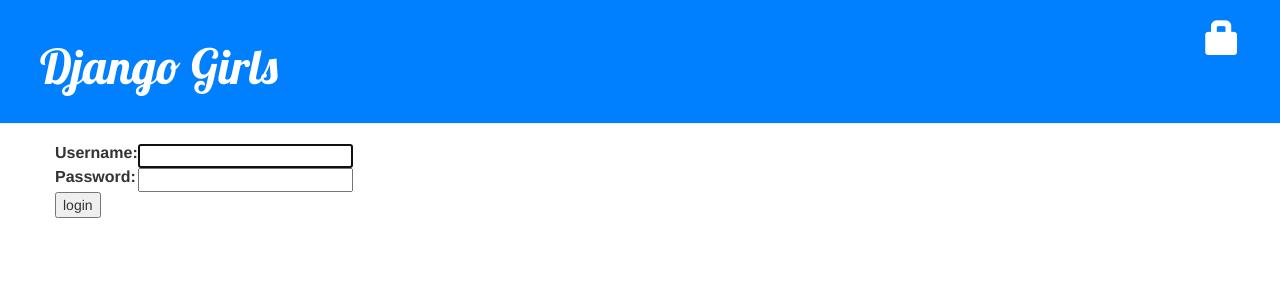
After one commit to anastazie/my-first-blog, a Django app: page /accounts/login/ in a window 1280 px wide. The commit adds this page. Shown: the top 300 px of the page. Run offline with Django 3.2, Linux system fonts and the light colour scheme; some libraries are stand-ins or nearby versions.

Commit message:
Login and logout functions added.

```diff
--- a/blog/templates/blog/base.html
+++ b/blog/templates/blog/base.html
@@ -10,9 +10,14 @@
         </head>
         <body>
                 <div class="page-header">
-        	<a href="{% url 'blog.views.post_new' %}" class="top-menu"><span class="glyphicon glyphicon-plus"></span></a>
-		<a href="{% url 'post_draft_list' %}" class="top-menu"><span class="glyphicon glyphicon-edit"></span></a>
-		<h1><a href="/">Django Girls Blog</a></h1>
+        		{% if user.is_authenticated %}
+            		<a href="{% url 'post_new' %}" class="top-menu"><span class="glyphicon glyphicon-plus"></span></a>
+            		<a href="{% url 'post_draft_list' %}" class="top-menu"><span class="glyphicon glyphicon-edit"></span></a>
+			<p class="top-menu">Hello {{ user.username }}<small>(<a href="{% url 'django.contrib.auth.views.logout' %}">Log out</a>)</small></p>
+            		{% else %}
+            		<a href="{% url 'django.contrib.auth.views.login' %}" class="top-menu"><span class="glyphicon glyphicon-lock"></span></a>
+            		{% endif %}
+            		<h1><a href="{% url 'blog.views.post_list' %}">Django Girls</a></h1>
     		</div>
     		<div class="content container">
         		<div class="row">
--- /dev/null
+++ b/blog/templates/registration/login.html
@@ -0,0 +1,26 @@
+{% extends "blog/base.html" %}
+
+{% block content %}
+
+{% if form.errors %}
+<p>Your username and password didn't match. Please try again.</p>
+{% endif %}
+
+<form method="post" action="{% url 'django.contrib.auth.views.login' %}">
+{% csrf_token %}
+<table>
+<tr>
+    <td>{{ form.username.label_tag }}</td>
+    <td>{{ form.username }}</td>
+</tr>
+<tr>
+    <td>{{ form.password.label_tag }}</td>
+    <td>{{ form.password }}</td>
+</tr>
+</table>
+
+<input type="submit" value="login" />
+<input type="hidden" name="next" value="{{ next }}" />
+</form>
+
+{% endblock %}
--- a/blog/urls.py
+++ b/blog/urls.py
@@ -1,5 +1,8 @@
 from django.conf.urls import include, url
 from . import views
+from django.contrib import admin
+admin.autodiscover()
+
 urlpatterns = [
     url(r'^$', views.post_list),
     url(r'^post/(?P<pk>[0-9]+)/$', views.post_detail),
@@ -8,4 +11,6 @@ urlpatterns = [
     url(r'^drafts/$', views.post_draft_list, name='post_draft_list'),
     url(r'^post/(?P<pk>[0-9]+)/publish/$', views.post_publish, name='post_publish'),
     url(r'^post/(?P<pk>[0-9]+)/remove/$', views.post_remove, name='post_remove'),
+    url(r'^accounts/login/$', 'django.contrib.auth.views.login'),
+    url(r'^accounts/logout/$', 'django.contrib.auth.views.logout', {'next_page': '/'}),
 ]
--- a/blog/views.py
+++ b/blog/views.py
@@ -4,6 +4,7 @@ from .models import Post
 from django.shortcuts import render, get_object_or_404
 from .forms import PostForm
 from django.shortcuts import redirect
+from django.contrib.auth.decorators import login_required
 
 # Create your views here.
 def post_list(request):
@@ -12,6 +13,7 @@ def post_list(request):
 def post_detail(request, pk):
     post = get_object_or_404(Post, pk=pk)
     return render(request, 'blog/post_detail.html', {'post': post})
+@login_required
 def post_new(request):
     if request.method == "POST":
         form = PostForm(request.POST)
@@ -23,6 +25,7 @@ def post_new(request):
     else:
         form = PostForm()
     return render(request, 'blog/post_edit.html', {'form': form})
+@login_required
 def post_edit(request, pk):
     post = get_object_or_404(Post, pk=pk)
     if request.method == "POST":
@@ -35,13 +38,16 @@ def post_edit(request, pk):
     else:
         form = PostForm(instance=post)
     return render(request, 'blog/post_edit.html', {'form': form})
+@login_required
 def post_draft_list(request):
     posts = Post.objects.filter(published_date__isnull=True).order_by('created_date')
     return render(request, 'blog/post_draft_list.html', {'posts': posts})
+@login_required
 def post_publish(request, pk):
     post = get_object_or_404(Post, pk=pk)
     post.publish()
     return redirect('blog.views.post_detail', pk=pk)
+@login_required
 def post_remove(request, pk):
     post = get_object_or_404(Post, pk=pk)
     post.delete()
--- a/mysite/settings.py
+++ b/mysite/settings.py
@@ -101,3 +101,4 @@ except ImportError:
 STATICFILES_DIRS = (
     os.path.join(BASE_DIR, "static"),
 )
+LOGIN_REDIRECT_URL = '/'
```
Also changed, not shown: 2 other files.
